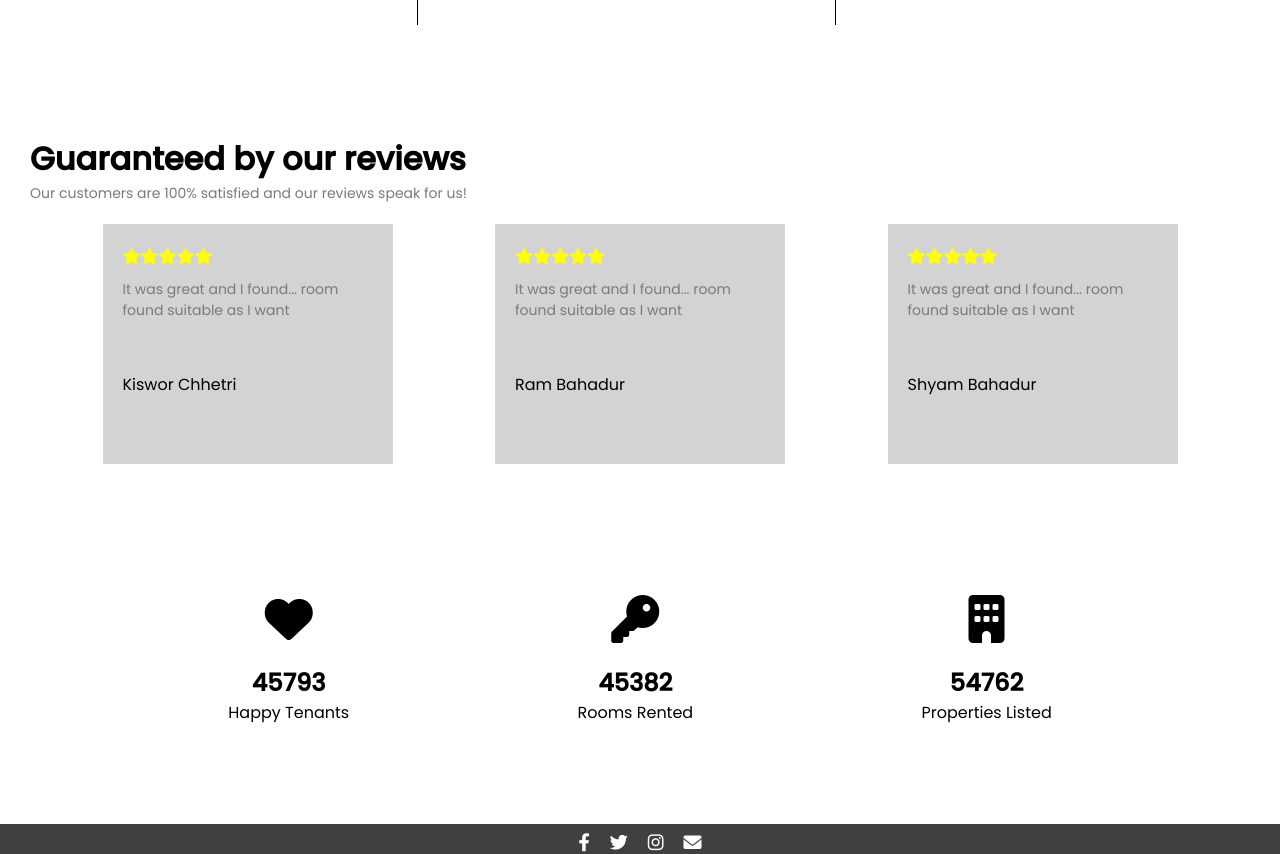
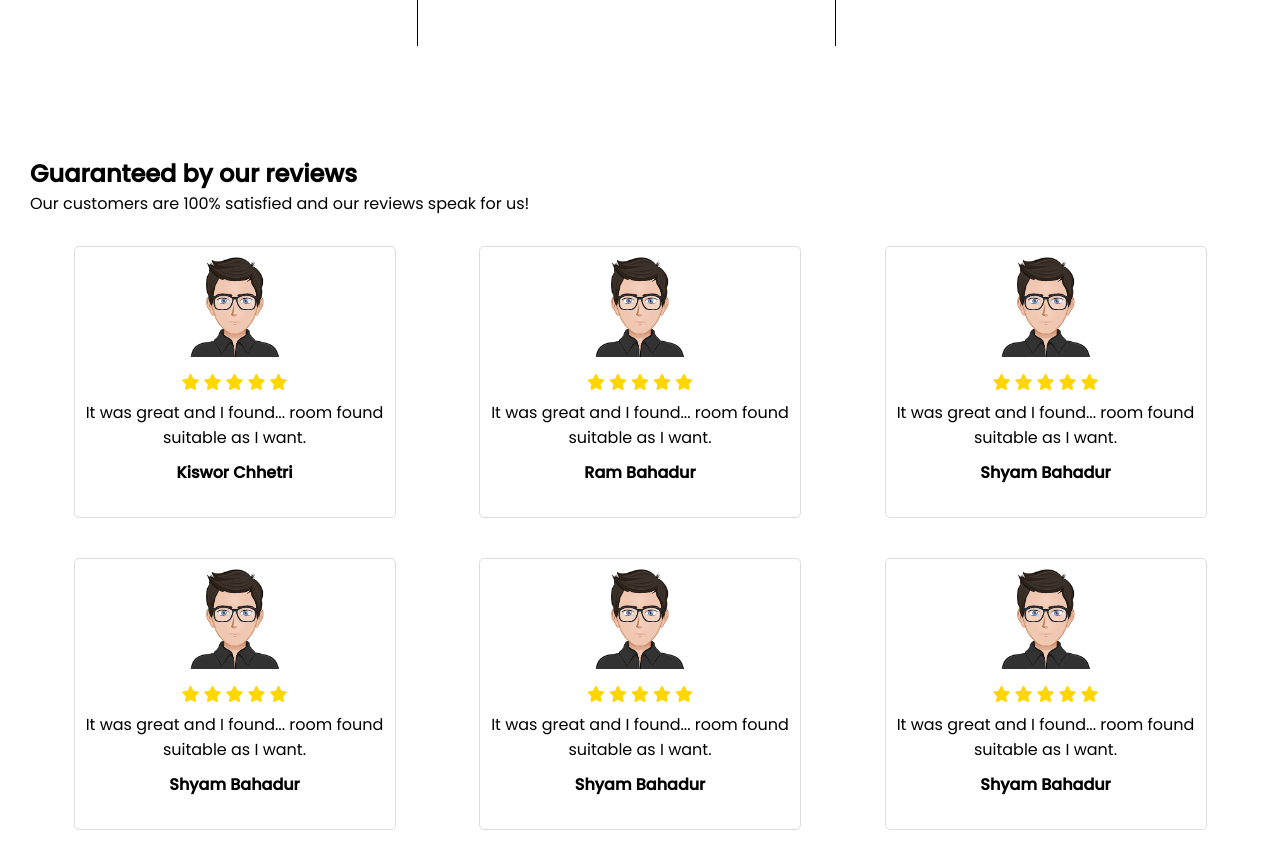
Before and after one commit to Connexy/RoomRental_Frontend_React, a React (Create React App) app: page / in a window 1280 px wide. Shown: the part 1340-2194 px from the top of the page. Built offline with nearby package versions, Linux system fonts and the light colour scheme.

Commit message:
review cart updated

```diff
--- a/src/App.css
+++ b/src/App.css
@@ -2,7 +2,7 @@
   margin: 0;
   padding: 0;
 }
-.layout-main-body{
+.layout-main-body {
   min-height: 100vh;
 }
 .alert-message {
@@ -14,7 +14,6 @@
   background: rgb(235, 139, 139);
   border: 1px solid rgb(255, 42, 42);
   border-radius: 10px;
-
 }
 
 .alert-message p {
@@ -34,12 +33,12 @@ header {
   position: fixed;
   height: 70px;
   width: 100%;
-  background-color: #E5E3E4;
+  background-color: #e5e3e4;
   color: black;
   display: flex;
   align-items: center;
   z-index: 10;
-  border: 1px solid #D0CFCD;
+  border: 1px solid #d0cfcd;
 }
 
 .logo {
@@ -49,20 +48,16 @@ header {
 
 .home-content {
   margin-left: 160px;
-
-
 }
 
 .home-content ul {
   display: flex;
   gap: 60px;
-
 }
 
 .home-content ul li {
   list-style: none;
   cursor: pointer;
-
 }
 
 .home-content ul li a {
@@ -87,7 +82,6 @@ header {
   align-items: center;
   gap: 50px;
   justify-content: center;
-
 }
 
 .auth i {
@@ -143,7 +137,6 @@ header {
 .cont {
   display: flex;
   justify-content: end;
-
 }
 
 .element {
@@ -180,7 +173,6 @@ header {
 .searchbox input {
   border: none;
   border-bottom: 2px solid rgb(122, 122, 122);
-
 }
 
 .searchbox input:focus {
@@ -218,7 +210,6 @@ header {
   height: auto;
   width: 300px;
   box-shadow: 0px 8px 15px rgba(0, 0, 0, 0.2);
-  ;
   display: flex;
   flex-direction: column;
   justify-content: space-evenly;
@@ -241,7 +232,6 @@ header {
   margin-top: 10px;
   height: auto;
   width: 100%;
-
 }
 
 .safety-section h1 {
@@ -308,7 +298,6 @@ header {
 
 .social-icons {
   font-size: 18px;
-
 }
 
 .social-icons i {
@@ -340,46 +329,56 @@ header {
   font-weight: bold;
 }
 /* css for reviws section */
-.reviews-section {
-  height: auto;
-
-}
-.reviews-section h1 {
-  font-size: 32px;
+.reviews-section h1,
+p {
   margin-left: 30px;
 }
-.reviews-section p{
-  font-size: 14px;
-  margin-left: 30px;
-  color: #7A7A7A;
-}
-.reviews-section p {
-  font-weight: normal;
-}
-.review-box{
-  margin-top: 20px;
+
+.review-box {
+  margin-top: 30px;
   display: flex;
   justify-content: space-evenly;
   flex-wrap: wrap;
+  gap: 10px;
 }
 .review-card {
-  height: 200px;
-  width: 250px;
-  background-color: #d3d3d3;
-  padding: 20px;
-  margin-bottom: 20px;
+  border: 1px solid #ddd;
+  border-radius: 5px;
+  padding: 10px;
+  height: 250px;
+  width: 300px;
+  text-align: center;
+  margin-bottom: 30px;
 }
-.review-card p{
-  color: #7A7A7A;
-  font-size: 14px;
-}
-.review-name{
-  line-height: 8;
-}
+
 .stars {
-  color: yellow;
+  margin-top: 10px;
+  display: flex;
+  justify-content: center;
   margin-bottom: 10px;
 }
+.stars i {
+  color: gold;
+  margin: 0 2px;
+}
+.review-card p {
+  margin-left: 0px;
+  margin-bottom: 10px;
+}
+.review-card .review-name {
+  font-weight: bold;
+}
+
+/* .review-card img {
+  width: 100px;
+  height: auto;
+  border-radius: 50%;
+  position: absolute;
+  top: -50px;
+  left: 50%;
+  transform: translateX(-50%);
+  border: 3px solid white;
+} */
 
 /* color for error msg in register page */
 .label-danger {
@@ -389,7 +388,6 @@ header {
   bottom: -20px;
   /* Adjust as needed */
   left: 0;
-
 }
 
 /* ##########################################################  for rental listing page ####################################################*/
@@ -402,7 +400,7 @@ header {
 }
 
 .big-container h1 {
-margin-left: 30px;
+  margin-left: 30px;
 }
 
 .containers {
@@ -415,7 +413,6 @@ margin-left: 30px;
 .heading-text {
   margin-top: 100px;
 }
-
 
 .card {
   line-height: 1.7;
@@ -430,7 +427,7 @@ margin-left: 30px;
   height: 40px;
   width: 150px;
   background-color: white;
-  color: #007BFF;
+  color: #007bff;
   border: none;
   border-radius: 20px;
   border: 1px solid rgb(159, 159, 159);
@@ -438,16 +435,13 @@ margin-left: 30px;
   text-decoration: none;
   font-size: 16px;
   cursor: pointer;
-
 }
 
 .button:hover {
   /* Change background color on hover */
-  background-color: #007BFF;
+  background-color: #007bff;
   color: white;
   border: none;
-
-
 }
 
 .price-button {
@@ -456,26 +450,24 @@ margin-left: 30px;
 }
 
 #cont-btn {
-  background-color: #007BFF;
+  background-color: #007bff;
   color: white;
   box-shadow: none;
   border: none;
 }
 
 #cont-btn:hover {
-
-  color: #007BFF;
+  color: #007bff;
   border: 1px solid white;
 }
 
 /* for the image section  */
-img {
+.room_Detail_image img {
   width: 100%;
   height: 200px;
   transition: transform 0.25s ease;
-
 }
-img:hover{
+.room_Detail_image img:hover {
   transform: scale(1.1);
 }
 
@@ -503,7 +495,7 @@ img:hover{
   width: 100%;
   line-height: 3;
 }
-.doubt a{
+.doubt a {
   text-decoration: none;
   color: white;
 }
@@ -537,11 +529,10 @@ img:hover{
   width: 100px;
   height: 100px;
   border-radius: 50%;
-  background: url('avatar.png') no-repeat center center;
+  background: url("./images/avatar.png") no-repeat center center;
   background-size: cover;
   margin-bottom: 15px;
 }
-
 
 .name {
   font-size: 20px;
@@ -564,7 +555,7 @@ img:hover{
   color: white;
   cursor: pointer;
   margin-bottom: 10px;
-  background-color: #007BFF;
+  background-color: #007bff;
 }
 
 .user_details {
@@ -589,19 +580,18 @@ img:hover{
 }
 
 .user_details p {
-  color: #6C757D;
+  color: #6c757d;
   margin-left: 10px;
   padding: 10px;
-  border-bottom: 1px solid #6C757D;
-  ;
+  border-bottom: 1px solid #6c757d;
 }
 
 .user_details p strong {
-  color: #1A202C;
+  color: #1a202c;
 }
 
 /*################################################# css for contact form ###################################################################*/
-.contact-body{
+.contact-body {
   padding-top: 70px;
   display: flex;
   justify-content: center;
@@ -612,7 +602,7 @@ img:hover{
 .contact-form {
   margin-top: 30px;
   height: auto;
-  background-color: #FFFFFF;
+  background-color: #ffffff;
   width: 50%;
   padding: 20px;
   color: #404040;
@@ -620,7 +610,9 @@ img:hover{
   border-radius: 5px;
 }
 
-.contact-form input[type="text"], .contact-form input[type="email"], .contact-form textarea {
+.contact-form input[type="text"],
+.contact-form input[type="email"],
+.contact-form textarea {
   width: 100%;
   padding: 12px 20px;
   margin: 8px 0;
@@ -630,7 +622,7 @@ img:hover{
   box-sizing: border-box;
 }
 .contact-form button {
-  background-color: #404040;;
+  background-color: #404040;
   color: white;
   padding: 14px 20px;
   margin: 8px 0;
@@ -642,7 +634,7 @@ img:hover{
 
 /* ########################################## css for room details #######################################################################*/
 
-.room-detail-headings{
+.room-detail-headings {
   text-align: center;
   padding-top: 80px;
 }
@@ -654,7 +646,7 @@ img:hover{
   width: 100%;
   /* border: 1px solid black; */
 }
-.room_Detail_image{
+.room_Detail_image {
   display: flex;
   justify-content: space-evenly;
   height: 500px;
@@ -666,11 +658,9 @@ img:hover{
   height: 400px;
   width: 600px;
   overflow: hidden;
-
 }
 
 .detail-content {
-
   line-height: 2;
   display: flex;
   flex-direction: column;
@@ -678,43 +668,41 @@ img:hover{
   height: 400px;
   width: 600px;
 }
-.sub-image{
+.sub-image {
   display: flex;
   margin: 10px;
   height: 200px;
   width: 580px;
   /* border: 1px solid #0090BD; */
 }
-.sub-image-box{
-
+.sub-image-box {
   background-size: cover;
   margin: 10px;
   height: 150px;
   width: 200px;
-  border: 1px solid #0090BD;
+  border: 1px solid #0090bd;
   border-radius: 5px;
   overflow: hidden;
   transition: transform 0.25s ease;
 }
-.sub-image-box:hover{
+.sub-image-box:hover {
   transform: scale(1.1);
 }
-.sub-box{
+.sub-box {
   margin: 10px;
   height: 200px;
   width: 300px;
   /* border: 1px solid #0090BD; */
 }
-.sub-box i{
+.sub-box i {
   font-size: 20px;
   margin-right: 10px;
 }
-.sub-box div{
+.sub-box div {
   padding: 10px;
   font-size: 14px;
   font-weight: bold;
 }
-
 
 .room-detail-contents {
   display: flex;
@@ -725,12 +713,12 @@ img:hover{
 
   /* border: 1px solid black; */
 }
-.room-features-content{
+.room-features-content {
   height: 300px;
   width: 600px;
   /* border: 1px solid black; */
 }
-.room-description{
+.room-description {
   height: 300px;
   width: 600px;
   /* border: 1px solid black; */
@@ -746,7 +734,7 @@ img:hover{
   grid-template-columns: repeat(2, 1fr);
   gap: 10px;
 }
-.features-grid div{
+.features-grid div {
   font-size: 14px;
 }
 
@@ -765,21 +753,19 @@ img:hover{
   font-size: 14px;
 }
 
-
-.location-checkout{
+.location-checkout {
   margin-top: 50px;
   display: flex;
   justify-content: space-evenly;
   align-items: center;
   height: auto;
-
 }
-.room-location{
+.room-location {
   height: 650px;
   width: 600px;
   /* border: 1px solid black; */
 }
-.room-checkout{
+.room-checkout {
   display: flex;
   flex-direction: column;
   justify-content: center;
@@ -792,14 +778,13 @@ img:hover{
   height: auto;
   width: 100%;
 }
-.location-header{
+.location-header {
   font-size: 24px;
   font-weight: bold;
   margin-bottom: 20px;
 }
 
-
-.checkout-box{
+.checkout-box {
   height: 100%;
   width: 450px;
   border-radius: 10px;
@@ -839,7 +824,7 @@ img:hover{
 }
 
 .contact-form-button {
-  background-color: #0090BD;
+  background-color: #0090bd;
   color: white;
   padding: 10px 20px;
   border: none;
@@ -849,7 +834,7 @@ img:hover{
 }
 
 /* #################################################### css for about us ####################################################################*/
-.about-us-content{
+.about-us-content {
   padding-top: 80px;
   display: flex;
   height: auto;
@@ -857,7 +842,7 @@ img:hover{
   border-bottom: 80px;
   align-items: center;
 }
-.about-us-header{
+.about-us-header {
   align-items: center;
 }
 .about-us-description {
--- a/src/Components/Review.js
+++ b/src/Components/Review.js
@@ -1,6 +1,11 @@
-const Review = ({text,reviewerName}) =>{
+import userimage from "../images/avatar.png";
+
+const Review = ({ text, reviewerName }) => {
     return (
         <div class="review-card">
+            <div className="rev-img">
+                <img style={{ height: "100px", width: "100px" }} src={userimage} alt="network error" />
+            </div>
             <div class="stars">
                 <i class="fas fa-star"></i>
                 <i class="fas fa-star"></i>
@@ -8,7 +13,7 @@ const Review = ({text,reviewerName}) =>{
                 <i class="fas fa-star"></i>
                 <i class="fas fa-star"></i>
             </div>
-            <p style={{marginLeft:"0px"}}>{text}</p>
+            <p style={{ marginLeft: "0px" }}>{text}.</p>
             <span className="review-name">{reviewerName}</span>
         </div>
     );
--- a/src/Pages/Theme/LandingPage.js
+++ b/src/Pages/Theme/LandingPage.js
@@ -103,6 +103,19 @@ const LandingPage = () => {
                         text="It was great and I found... room found suitable as I want"
                         reviewerName="Shyam Bahadur"
                     />
+                    <Review
+                        text="It was great and I found... room found suitable as I want"
+                        reviewerName="Shyam Bahadur"
+                    />
+                    <Review
+                        text="It was great and I found... room found suitable as I want"
+                        reviewerName="Shyam Bahadur"
+                    />
+                    <Review
+                        text="It was great and I found... room found suitable as I want"
+                        reviewerName="Shyam Bahadur"
+                    />
+
 
 
                 </div>
```
Also changed, not shown: src/images/avatar.png (renamed from src/avatar.png).
